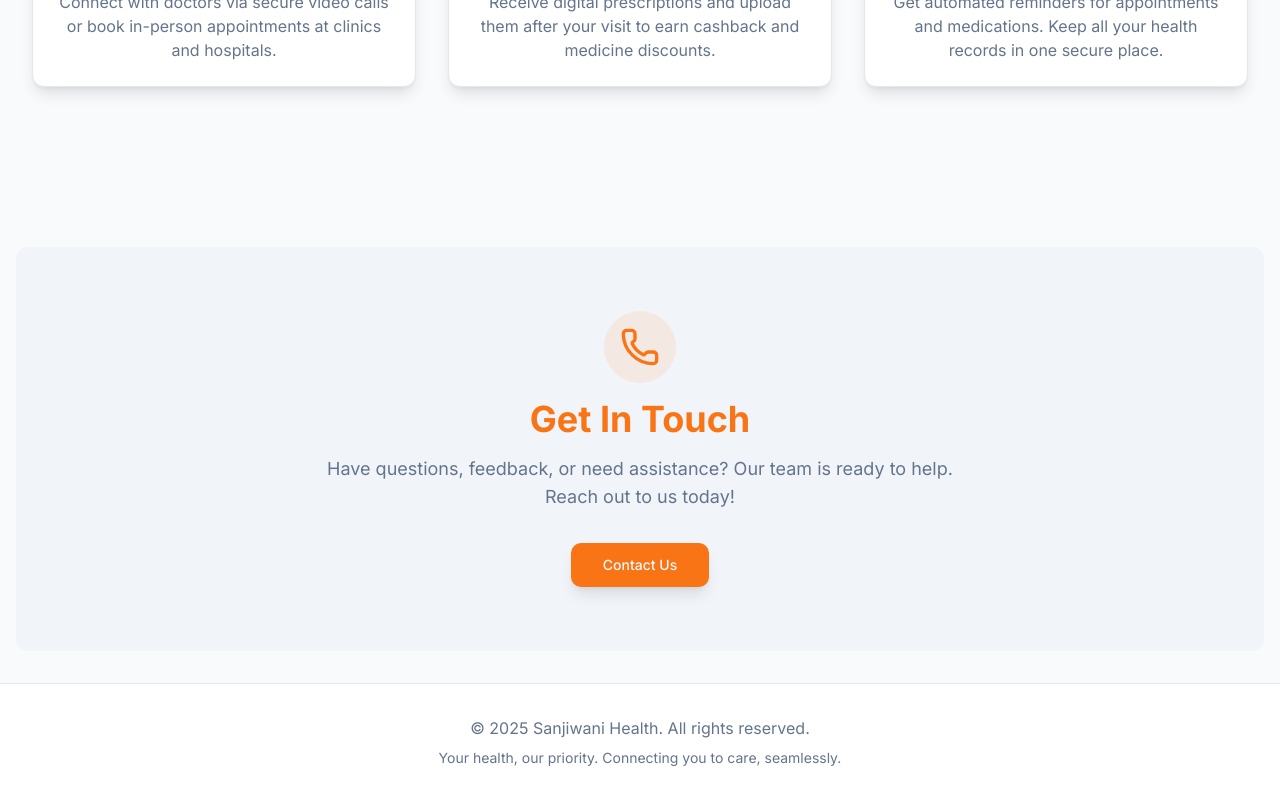
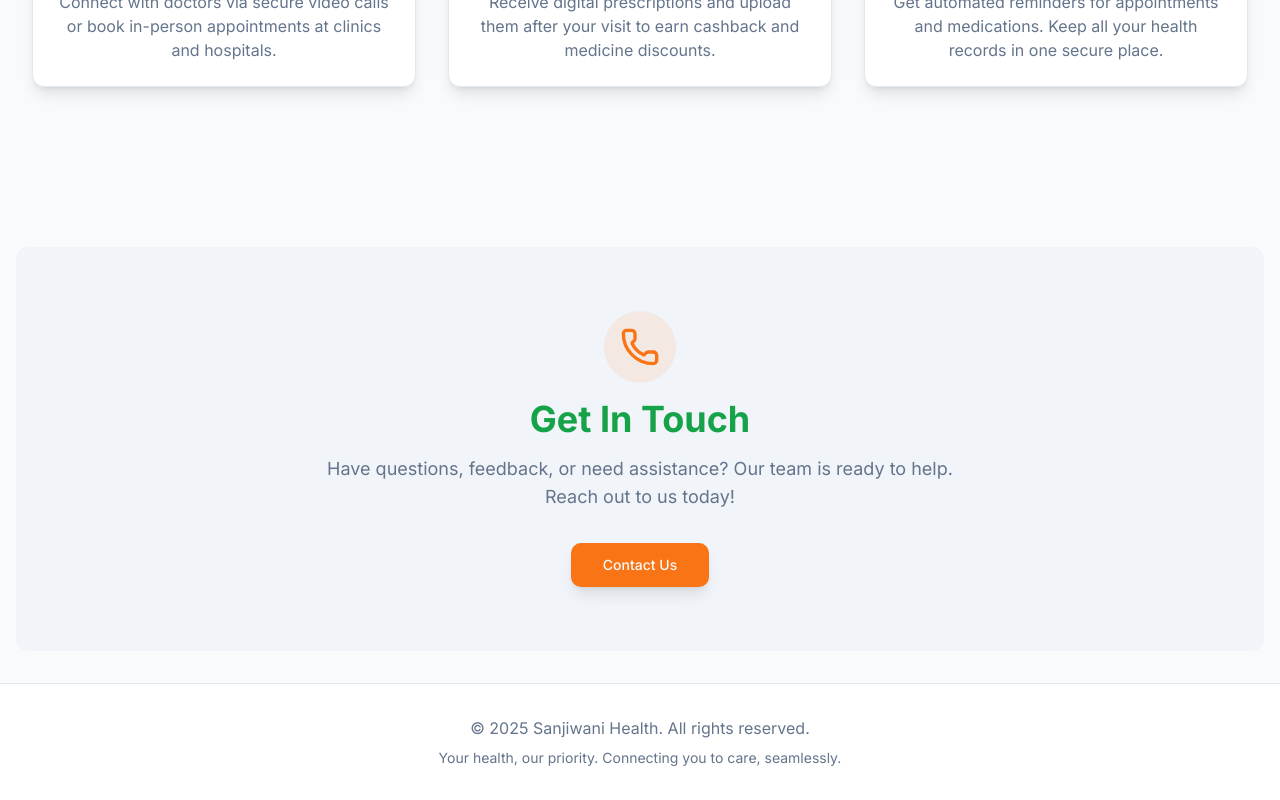
Before and after one commit to harshray23/sanjiwani, a Next.js app: page / in a window 1280 px wide. Shown: the part 2512-3312 px from the top of the page. Built offline with nearby package versions, Linux system fonts and the light colour scheme; no server answers.

Commit message:
keep this text in blue or tint green- blue

```diff
--- a/src/app/page.tsx
+++ b/src/app/page.tsx
@@ -205,7 +205,7 @@ export default function HomePage() {
           <div className="mx-auto bg-primary/10 p-4 rounded-full w-fit mb-4">
             <Phone className="h-10 w-10 text-primary" />
           </div>
-          <h2 className="text-3xl md:text-4xl font-bold font-headline mb-4 text-primary">
+          <h2 className="text-3xl md:text-4xl font-bold font-headline mb-4 text-accent">
             Get In Touch
           </h2>
           <p className="text-lg text-muted-foreground mb-8 max-w-2xl mx-auto">
```
